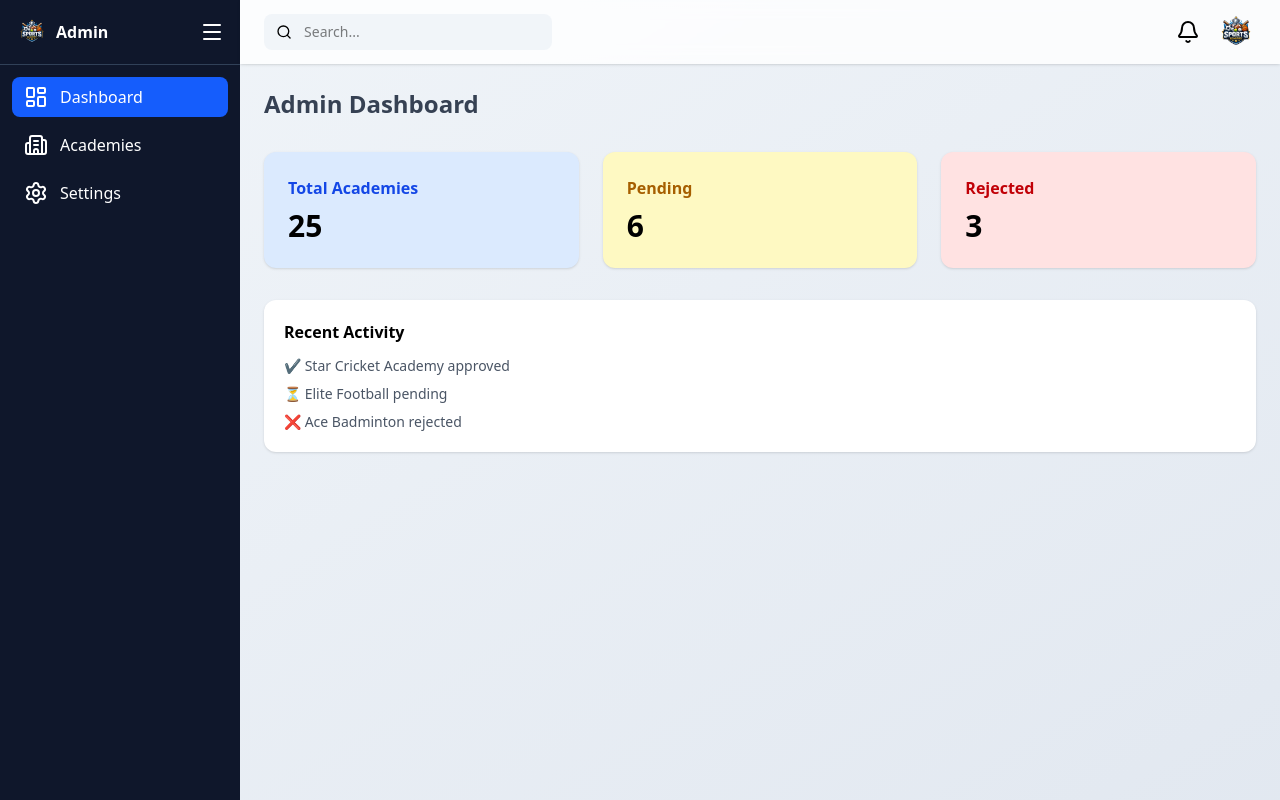
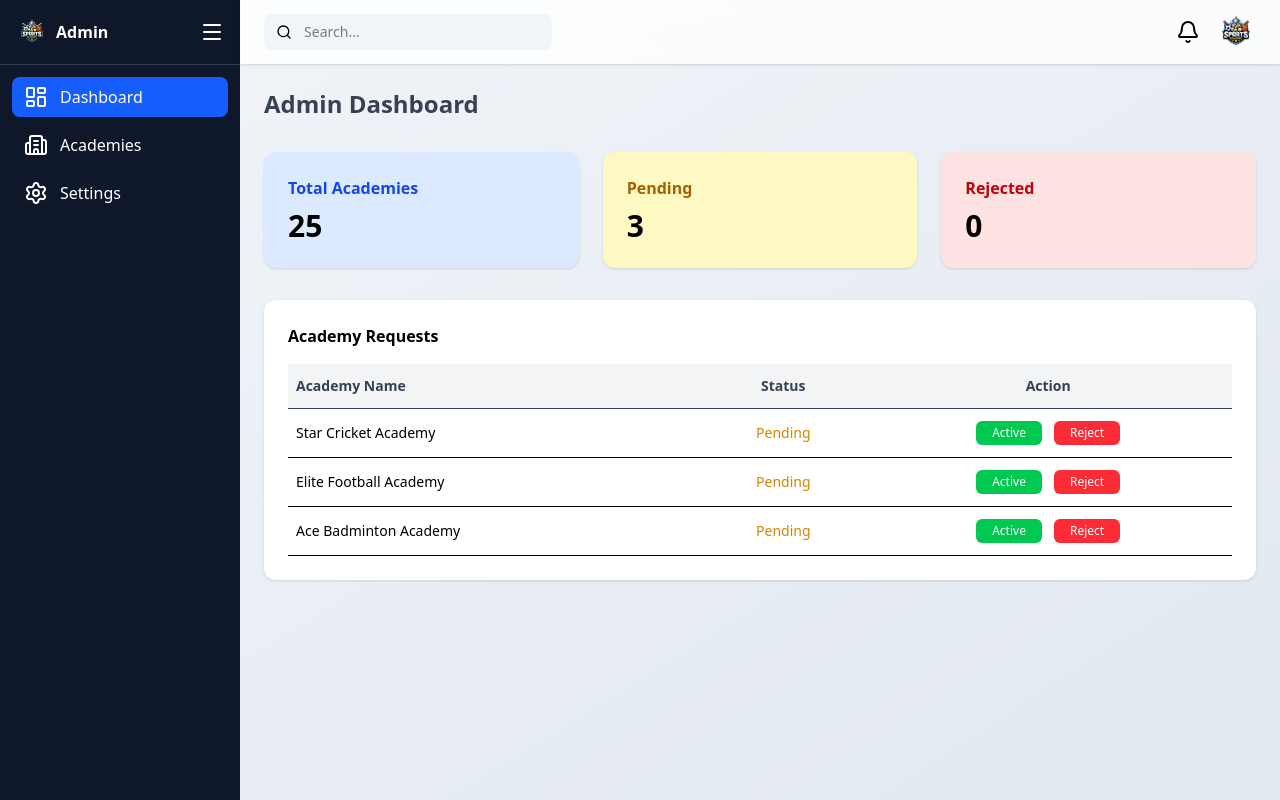
Before and after one commit to vishwanayak17/Sports-Website, a React (Vite) app in the folder sports-app/: page /adminpanel in a window 1280 px wide. Built offline with nearby package versions, Linux system fonts and the light colour scheme.

Commit message:
all done

```diff
--- a/sports-app/src/Components/adminpannel/Adminpanel.jsx
+++ b/sports-app/src/Components/adminpannel/Adminpanel.jsx
@@ -19,7 +19,7 @@ export default function SportsAdminPanel() {
   return (
     <div className="flex min-h-screen bg-gradient-to-br from-slate-100 to-slate-200">
 
-      {/* SIDEBAR */}
+      {/* ================= SIDEBAR ================= */}
       <motion.aside
         animate={{ width: open ? 240 : 80 }}
         className="bg-slate-900 text-white flex flex-col"
@@ -41,14 +41,17 @@ export default function SportsAdminPanel() {
         </nav>
       </motion.aside>
 
-      {/* MAIN */}
+      {/* ================= MAIN ================= */}
       <div className="flex-1 flex flex-col">
 
-        {/* TOPBAR */}
+        {/* ================= TOPBAR ================= */}
         <header className="bg-white/80 backdrop-blur shadow px-6 py-3 flex justify-between items-center">
           <div className="flex items-center gap-3 bg-slate-100 px-3 py-2 rounded-lg w-72">
             <Search size={18} />
-            <input className="bg-transparent outline-none w-full text-sm" placeholder="Search..." />
+            <input
+              className="bg-transparent outline-none w-full text-sm"
+              placeholder="Search..."
+            />
           </div>
 
           <div className="flex items-center gap-4">
@@ -57,18 +60,11 @@ export default function SportsAdminPanel() {
           </div>
         </header>
 
-        {/* CONTENT */}
+        {/* ================= CONTENT ================= */}
         <main className="p-6 overflow-y-auto">
-
-          {/* ================= DASHBOARD ================= */}
           {active === "Dashboard" && <DashboardSection />}
-
-          {/* ================= ACADEMIES ================= */}
           {active === "Academies" && <Tablelist />}
-
-          {/* ================= SETTINGS ================= */}
           {active === "Settings" && <SettingsSection />}
-
         </main>
 
       </div>
@@ -92,11 +88,28 @@ function MenuItem({ icon, label, open, active, setActive }) {
 
 /* ================= DASHBOARD SECTION ================= */
 function DashboardSection() {
+  const [requests, setRequests] = useState([
+    { id: 1, name: "Star Cricket Academy", status: "Pending" },
+    { id: 2, name: "Elite Football Academy", status: "Pending" },
+    { id: 3, name: "Ace Badminton Academy", status: "Pending" },
+  ]);
+
+  const handleStatus = (id, newStatus) => {
+    setRequests((prev) =>
+      prev.map((item) =>
+        item.id === id ? { ...item, status: newStatus } : item
+      )
+    );
+  };
+
   return (
     <div className="space-y-8">
 
-      <h2 className="text-2xl font-bold text-gray-700">Admin Dashboard</h2>
+      <h2 className="text-2xl font-bold text-gray-700">
+        Admin Dashboard
+      </h2>
 
+      {/* ================= STATS ================= */}
       <div className="grid grid-cols-1 md:grid-cols-3 gap-6">
 
         <div className="bg-blue-100 p-6 rounded-xl shadow">
@@ -106,23 +119,73 @@ function DashboardSection() {
 
         <div className="bg-yellow-100 p-6 rounded-xl shadow">
           <h3 className="font-semibold text-yellow-700">Pending</h3>
-          <p className="text-3xl font-bold mt-2">6</p>
+          <p className="text-3xl font-bold mt-2">
+            {requests.filter(r => r.status === "Pending").length}
+          </p>
         </div>
 
         <div className="bg-red-100 p-6 rounded-xl shadow">
           <h3 className="font-semibold text-red-700">Rejected</h3>
-          <p className="text-3xl font-bold mt-2">3</p>
+          <p className="text-3xl font-bold mt-2">
+            {requests.filter(r => r.status === "Rejected").length}
+          </p>
         </div>
 
       </div>
 
-      <div className="bg-white p-5 rounded-xl shadow">
-        <h3 className="font-semibold mb-3">Recent Activity</h3>
-        <ul className="text-sm text-gray-600 space-y-2">
-          <li>✔ Star Cricket Academy approved</li>
-          <li>⏳ Elite Football pending</li>
-          <li>❌ Ace Badminton rejected</li>
-        </ul>
+      {/* ================= TABLE ================= */}
+      <div className="bg-white p-6 rounded-xl shadow">
+        <h3 className="font-semibold mb-4">Academy Requests</h3>
+
+        <table className="w-full text-sm border-collapse">
+          <thead>
+            <tr className="border-b bg-gray-100 text-gray-700">
+              <th className="text-left py-3 px-2">Academy Name</th>
+              <th className="text-center py-3 px-2">Status</th>
+              <th className="text-center py-3 px-2">Action</th>
+            </tr>
+          </thead>
+
+          <tbody>
+            {requests.map((item) => (
+              <tr key={item.id} className="border-b hover:bg-gray-50">
+
+                <td className="py-3 px-2">{item.name}</td>
+
+                <td className={`py-3 px-2 text-center font-medium ${
+                  item.status === "Approved"
+                    ? "text-green-600"
+                    : item.status === "Rejected"
+                    ? "text-red-600"
+                    : "text-yellow-600"
+                }`}>
+                  {item.status}
+                </td>
+
+                <td className="py-3 px-2 text-center">
+                  {item.status === "Pending" && (
+                    <div className="flex justify-center gap-3">
+                      <button
+                        onClick={() => handleStatus(item.id, "Approved")}
+                        className="bg-green-500 hover:bg-green-600 text-white px-4 py-1 rounded-md text-xs font-medium transition"
+                      >
+                        Active
+                      </button>
+
+                      <button
+                        onClick={() => handleStatus(item.id, "Rejected")}
+                        className="bg-red-500 hover:bg-red-600 text-white px-4 py-1 rounded-md text-xs font-medium transition"
+                      >
+                        Reject
+                      </button>
+                    </div>
+                  )}
+                </td>
+
+              </tr>
+            ))}
+          </tbody>
+        </table>
       </div>
 
     </div>
@@ -143,14 +206,6 @@ function SettingsSection() {
         <input className="w-full border p-2 rounded" placeholder="Phone" />
       </div>
 
-      <div className="bg-white p-5 rounded-2xl shadow space-y-4">
-        <h3 className="font-semibold">Controls</h3>
-        <label className="flex justify-between">
-          Auto Approve
-          <input type="checkbox" />
-        </label>
-      </div>
-
       <button className="bg-blue-600 text-white px-5 py-2 rounded-lg">
         Save Settings
       </button>
```
Also changed, not shown: 1 other file (tests, documents, lock files or other folders).
